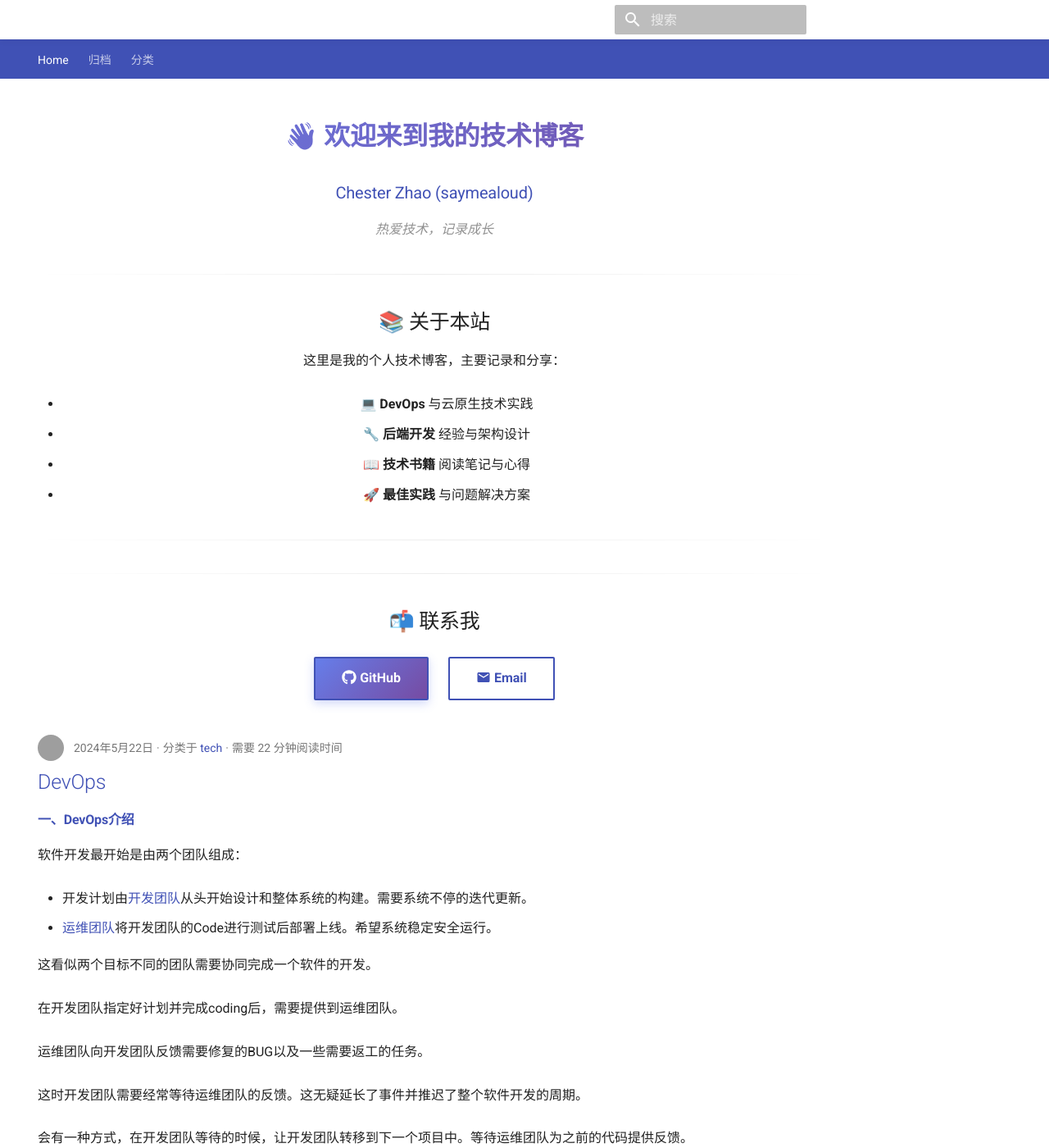
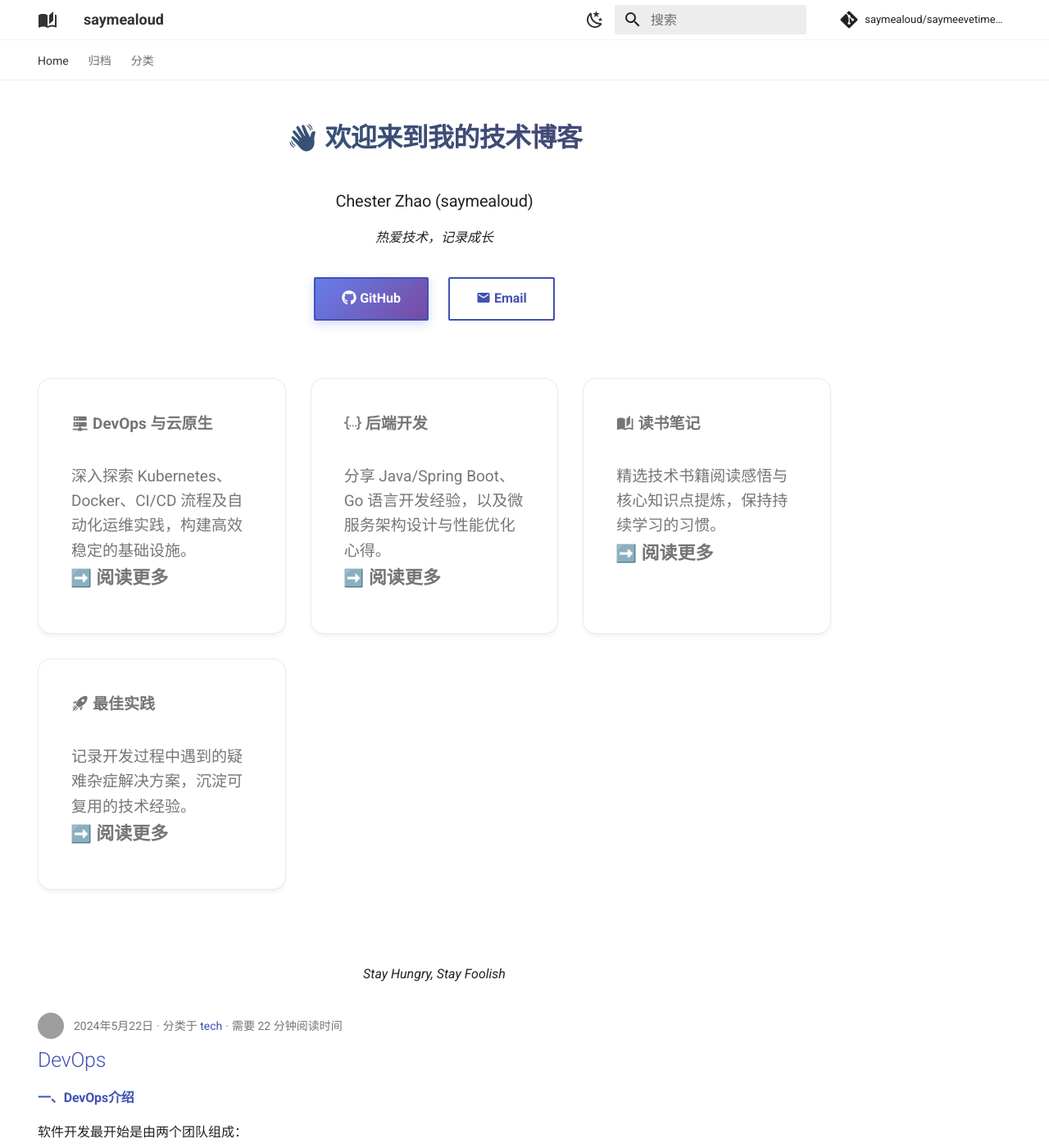
Before and after one commit to saymealoud/saymeevetime.icu, an MkDocs documentation site: the page built from docs/index.md, in a window 1280 px wide and 1400 px high. Shown: the whole window at 82% size. Built offline with MkDocs 1.6.1 and Material for MkDocs 9.7.7, drawn with Linux system fonts in a browser that asks for light colours; emoji names are drawn with the system emoji font; comment, search, counter and statistics services are not loaded; grey boxes are pictures that could not be loaded.

Commit message:
update styles and configurations for enhanced UI/UX in light and dark modes

```diff
--- a/docs/index.md
+++ b/docs/index.md
@@ -4,7 +4,7 @@
   - toc
 ---
 
-<div align="center" markdown>
+<div class="hero-section" align="center" markdown>
 
 # 👋 欢迎来到我的技术博客
 
@@ -12,24 +12,44 @@
 
 *热爱技术，记录成长*
 
----
-
-## 📚 关于本站
-
-这里是我的个人技术博客，主要记录和分享：
-
-- 💻 **DevOps** 与云原生技术实践
-- 🔧 **后端开发** 经验与架构设计
-- 📖 **技术书籍** 阅读笔记与心得
-- 🚀 **最佳实践** 与问题解决方案
-
----
-
----
-
-## 📬 联系我
-
 [:fontawesome-brands-github: GitHub](https://github.com/saymealoud){ .md-button .md-button--primary }
-[:material-email: Email](mailto:your-email@example.com){ .md-button }
+[:material-email: Email](mailto:saymealoud@gmail.com){ .md-button }
 
 </div>
+
+<div class="grid cards" markdown>
+
+-   :material-server-network: **DevOps 与云原生**
+
+    ---
+    深入探索 Kubernetes、Docker、CI/CD 流程及自动化运维实践，构建高效稳定的基础设施。
+
+    [:arrow_right: 阅读更多](posts/DevOps.md)
+
+-   :material-code-json: **后端开发**
+
+    ---
+    分享 Java/Spring Boot、Go 语言开发经验，以及微服务架构设计与性能优化心得。
+
+    [:arrow_right: 阅读更多](posts/SpringBoot.md)
+
+-   :material-book-open-page-variant: **读书笔记**
+
+    ---
+    精选技术书籍阅读感悟与核心知识点提炼，保持持续学习的习惯。
+
+    [:arrow_right: 阅读更多](tags.md)
+
+-   :material-rocket-launch: **最佳实践**
+
+    ---
+    记录开发过程中遇到的疑难杂症解决方案，沉淀可复用的技术经验。
+
+    [:arrow_right: 阅读更多](archive/2022.md)
+
+</div>
+
+<div align="center" markdown>
+<br>
+*Stay Hungry, Stay Foolish*
+</div>
--- a/docs/stylesheets/extra.css
+++ b/docs/stylesheets/extra.css
@@ -1,80 +1,113 @@
-/* ===== 全局样式优化 ===== */
-
-/* 自定义主色调渐变 */
-:root {
-  --md-primary-fg-color: #3f51b5;
-  --md-primary-fg-color--light: #5c6bc0;
-  --md-primary-fg-color--dark: #303f9f;
-  --md-accent-fg-color: #7c4dff;
+/* ===== 全局字体优化 ===== */
+body, .md-typeset {
+  font-family: "Roboto", -apple-system, BlinkMacSystemFont, "Segoe UI", "PingFang SC", "Hiragino Sans GB", "Microsoft YaHei", "Helvetica Neue", Helvetica, Arial, sans-serif !important;
 }
 
-/* 深色模式下的优化 */
-[data-md-color-scheme="slate"] {
-  --md-default-bg-color: hsla(232, 15%, 21%, 1);
-  --md-code-bg-color: hsla(232, 15%, 18%, 1);
+code, .md-code {
+  font-family: "Roboto Mono", "Menlo", "Monaco", "Consolas", "Courier New", monospace !important;
 }
 
-/* ===== 首页样式优化 ===== */
+/* ===== 顶部导航栏优化 (适配 primary: white) ===== */
+[data-md-color-scheme="default"] .md-header {
+  background-color: rgba(255, 255, 255, 0.9);
+  backdrop-filter: blur(12px);
+  border-bottom: 1px solid rgba(0,0,0,0.05);
+  box-shadow: none; /* 移除默认阴影，使用边框 */
+}
 
-/* 首页标题渐变效果 */
+/* 深色模式导航栏 */
+[data-md-color-scheme="slate"] .md-header {
+  background-color: rgba(0, 0, 0, 0.85); /* 接近纯黑 */
+  border-bottom: 1px solid rgba(255,255,255,0.05);
+}
+
+/* 导航栏文字颜色适配 */
+[data-md-color-scheme="default"] .md-header .md-header__button,
+[data-md-color-scheme="default"] .md-header .md-header__title,
+[data-md-color-scheme="default"] .md-tabs__link {
+  color: #333; /* 深灰文字，因为背景是白的 */
+}
+[data-md-color-scheme="default"] .md-tabs__link:hover,
+[data-md-color-scheme="default"] .md-tabs__link--active {
+  color: var(--md-accent-fg-color);
+}
+
+/* ===== 首页标题渐变效果 ===== */
 .md-typeset h1 {
-  background: linear-gradient(135deg, #667eea 0%, #764ba2 100%);
+  background: linear-gradient(120deg, #2b5876 0%, #4e4376 100%); /* 更深沉的极客蓝紫 */
   -webkit-background-clip: text;
   -webkit-text-fill-color: transparent;
   background-clip: text;
-  font-weight: 700;
-  margin-bottom: 1.5rem;
+  font-weight: 800;
+  margin-bottom: 2rem;
+  letter-spacing: -0.02em;
 }
 
-/* 首页副标题 */
-.md-typeset h3 {
-  color: var(--md-primary-fg-color);
-  font-weight: 500;
-}
-
-/* 斜体文本样式 */
-.md-typeset em {
-  color: var(--md-default-fg-color--light);
-  font-style: italic;
-  opacity: 0.8;
+/* 深色模式标题渐变 */
+[data-md-color-scheme="slate"] .md-typeset h1 {
+  background: linear-gradient(120deg, #a1c4fd 0%, #c2e9fb 100%); /* 荧光蓝白 */
+  -webkit-background-clip: text;
+  -webkit-text-fill-color: transparent;
+  background-clip: text;
 }
 
 /* ===== 卡片网格样式 ===== */
-
-/* 卡片网格容器 */
 .md-typeset .grid.cards {
   display: grid;
-  grid-template-columns: repeat(auto-fit, minmax(280px, 1fr));
+  grid-template-columns: repeat(auto-fit, minmax(260px, 1fr));
   gap: 1.5rem;
-  margin: 2rem 0;
+  margin: 3rem 0;
 }
 
-/* 单个卡片样式 */
-.md-typeset .grid.cards > ul > li {
-  border: 1px solid var(--md-default-fg-color--lightest);
-  border-radius: 12px;
-  padding: 1.5rem;
-  transition: all 0.3s cubic-bezier(0.4, 0, 0.2, 1);
-  background: var(--md-default-bg-color);
-  box-shadow: 0 2px 8px rgba(0, 0, 0, 0.05);
+.md-typeset .grid.cards > ul {
+  display: contents;
+  list-style: none;
+  margin: 0;
+  padding: 0;
 }
 
-/* 卡片悬停效果 */
+.md-typeset .grid.cards > ul > li {
+  border: 1px solid rgba(0,0,0,0.08);
+  border-radius: 16px;
+  padding: 2rem;
+  transition: all 0.4s cubic-bezier(0.25, 0.8, 0.25, 1);
+  background: #fff;
+  display: flex;
+  flex-direction: column;
+  align-items: flex-start;
+  box-shadow: 0 4px 6px -1px rgba(0, 0, 0, 0.05), 0 2px 4px -1px rgba(0, 0, 0, 0.03);
+}
+
 .md-typeset .grid.cards > ul > li:hover {
-  transform: translateY(-4px);
-  box-shadow: 0 8px 24px rgba(0, 0, 0, 0.12);
+  transform: translateY(-5px);
+  box-shadow: 0 20px 25px -5px rgba(0, 0, 0, 0.1), 0 10px 10px -5px rgba(0, 0, 0, 0.04);
   border-color: var(--md-accent-fg-color);
 }
 
-/* 深色模式下的卡片 */
+/* 深色模式卡片 */
 [data-md-color-scheme="slate"] .md-typeset .grid.cards > ul > li {
-  border-color: hsla(232, 15%, 30%, 1);
-  background: hsla(232, 15%, 24%, 1);
+  background: #1e1e1e; /* 稍亮的深灰 */
+  border-color: rgba(255,255,255,0.05);
+  box-shadow: none;
+}
+[data-md-color-scheme="slate"] .md-typeset .grid.cards > ul > li:hover {
+  background: #252525;
+  border-color: var(--md-accent-fg-color);
 }
 
-[data-md-color-scheme="slate"] .md-typeset .grid.cards > ul > li:hover {
-  border-color: var(--md-accent-fg-color);
-  background: hsla(232, 15%, 26%, 1);
+/* 卡片内部链接点击区域扩展 */
+.md-typeset .grid.cards > ul > li a {
+  font-weight: 700;
+  font-size: 1.1rem;
+  color: inherit;
+  margin-bottom: 0.5rem;
+  display: block;
+}
+.md-typeset .grid.cards > ul > li p {
+  font-size: 0.95rem;
+  color: var(--md-default-fg-color--light);
+  margin: 0;
+  line-height: 1.6;
 }
 
 /* ===== 按钮样式优化 ===== */
--- a/mkdocs.yml
+++ b/mkdocs.yml
@@ -29,23 +29,24 @@
     - search.highlight
     - toc.follow
   palette:
-    # 浅色主题 - 使用温暖的蓝色调
+    # 浅色主题 - 极简白风格
     - scheme: default
-      primary: indigo
-      accent: deep purple
+      primary: white
+      accent: indigo
       toggle:
         icon: material/weather-night
         name: 切换到深色模式
-    # 深色主题 - 使用舒适的暗色
+    # 深色主题 - 沉浸黑风格
     - scheme: slate
-      primary: indigo
-      accent: teal
+      primary: black
+      accent: indigo
       toggle:
         icon: material/weather-sunny
         name: 切换到浅色模式
   font:
     text: Roboto
     code: Roboto Mono
+  # 优化中文字体显示(通过CSS覆盖，此处保留默认英文)
   language: zh
 
 plugins:
@@ -98,6 +99,7 @@
           class: mermaid
           format: !!python/name:pymdownx.superfences.fence_code_format
   - pymdownx.tilde
+  - pymdownx.magiclink
   - pymdownx.tasklist:
       custom_checkbox: true
   - pymdownx.highlight:
```
Also changed, not shown: 2 other files.
